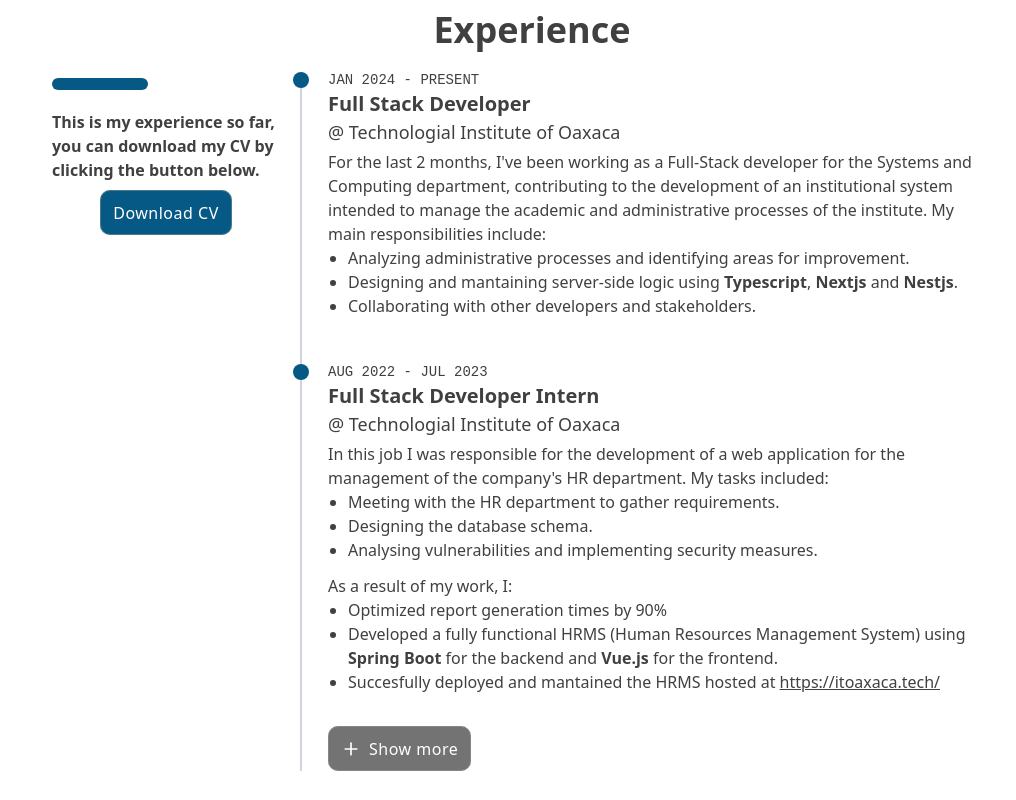
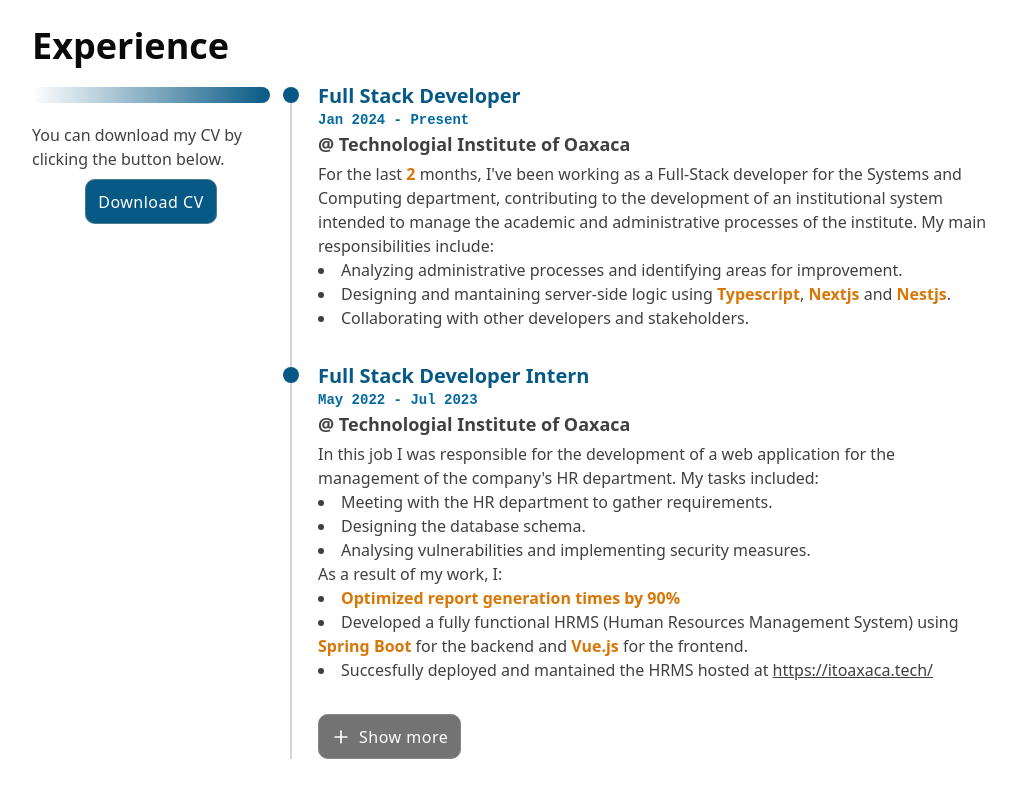
Before and after one commit to ralodev/ralodev, a Vue app: page / in a window 1280 px wide. Shown: the part 880-1680 px from the top of the page, without its empty margins (108-1124 px from the left). Built offline with nearby package versions, Linux system fonts and the light colour scheme.

Commit message:
Fix bug in login functionality

```diff
--- a/src/views/home/ExperienceSection.vue
+++ b/src/views/home/ExperienceSection.vue
@@ -1,91 +1,107 @@
 <template>
-  <section id="experience" name="experience" class="dark:text-gray-100 pt-[90px] min-h-screen z-50">
-    <div class="container max-w-5xl px-4 mx-auto relative">
-      <h3 class="text-4xl font-semibold text-center mb-5">Experience</h3>
-      <div class="relative grid gap-4 mx-4 sm:grid-cols-12">
-        <div class="col-span-12 sm:col-span-3 ">
+  <section id="experience" name="experience" class="body__section">
+    <div>
+      <h3 class="body__section__title">Experience</h3>
+      <div class="relative grid gap-4 sm:grid-cols-12">
+        <div class="col-span-12 sm:col-span-3">
           <div
-            class="text-center sm:text-left  sm:before:block before:w-24 before:h-3 before:mt-2 before:mb-5 before:rounded-md before:mx-auto before:hidden sm:before:mx-0 before:bg-sky-800 sticky top-24 ">
-            <span class="text-base font-semibold  dark:text-neutral-300">
-              This is my experience so far, you can download my CV by clicking the button below.
+            class="text-center sm:text-left sm:before:block before:w-full before:mx-auto before:h-4 before:mt-[5px] before:mb-5 before:rounded-lg before:hidden sm:before:mx-0 before:bg-gradient-to-l before:from-sky-800  before:dark:from-sky-500  sticky top-24">
+            <span class="text-base ">
+              You can download my CV by clicking the button below.
             </span>
             <PrimaryButton label="Download CV" class="mt-2 mx-auto" @click="gotoCV" />
           </div>
         </div>
         <div class="relative col-span-12 px-4 space-y-6 sm:col-span-9">
           <div
-            class="col-span-12 relative px-4 sm:col-span-8 before:absolute  before:top-[2px] before:bottom-0 before:w-0.5 before:-left-3 before:bg-gray-300 dark:before:bg-gray-700">
+            class="col-span-12 relative px-4 sm:col-span-8 before:absolute before:top-[5px] before:bottom-0 before:w-0.5 before:-left-3 before:bg-gray-300 dark:before:bg-gray-700">
             <div
-              class="flex flex-col relative before:absolute before:top-[2px]  before:w-4 before:h-4 before:rounded-full before:left-[-35px] before:z-[1] before:bg-sky-800 pb-8">
-              <time class="time text-sm " title="From 2022-08 to 2021-07">
+              class="flex flex-col relative before:absolute before:top-[5px] before:w-4 before:h-4 before:rounded-full before:left-[-35px] before:z-[1] before:bg-sky-800 before:dark:bg-sky-500 pb-8">
+              <h3 class="experience__title">
+                Full Stack Developer
+              </h3>
+              <time class="experience__time ">
                 Jan 2024 - Present
               </time>
-              <h3 class="text-xl font-semibold">
-                Full Stack Developer
-              </h3>
-              <h4 class="text-lg font-medium">
+              <h4 class="experience__company">
                 @ Technologial Institute of Oaxaca
               </h4>
-              <div class="dark:text-neutral-300">
-                <p class="mt-1" >
+              <div class="experience__description">
+                <p>
                   For the last
-                  <!-- calculate the months from Aug 2023 til today -->
+                  <strong class="experience__description--highlight">
                     {{ new Date().getMonth() - 11 + 12 * (new Date().getFullYear() - 2023) }}
-                  months, I've been working as a Full-Stack developer for the Systems and Computing department, contributing to the development of an institutional system intended to manage the academic and administrative processes of the institute. My main responsibilities include:
-                <ul class="list-disc ps-5 pb-3">
+                  </strong>
+                  months, I've been working as a Full-Stack developer for the Systems and Computing department,
+                  contributing to the development of an institutional system intended to manage the academic and
+                  administrative processes of the institute. My main responsibilities include:
+                <ul class="list-disc list-inside">
                   <li>Analyzing administrative processes and identifying areas for improvement.</li>
-                  <li>Designing and mantaining server-side logic using <strong>Typescript</strong>, <strong>Nextjs</strong> and <strong>Nestjs</strong>.</li>
+                  <li>Designing and mantaining server-side logic using
+                    <strong class="experience__description--highlight">Typescript</strong>,
+                    <strong class="experience__description--highlight">Nextjs</strong> and
+                    <strong class="experience__description--highlight">Nestjs</strong>.
+                  </li>
                   <li>Collaborating with other developers and stakeholders.</li>
                 </ul>
                 </p>
               </div>
             </div>
             <div
-              class="flex flex-col relative before:absolute  before:top-[2px] before:w-4 before:h-4 before:rounded-full before:left-[-35px] before:z-[1] before:bg-sky-800 pb-8">
-              <time class="time text-sm" title="From 2022-08 to 2021-07">
-                Aug 2022 - Jul 2023
-              </time>
-              <h3 class="text-xl font-semibold ">
+              class="flex flex-col relative before:absolute  before:top-[5px] before:w-4 before:h-4 before:rounded-full before:left-[-35px] before:z-[1] before:bg-sky-800 before:dark:bg-sky-500 pb-8">
+              <h3 class="experience__title">
                 Full Stack Developer Intern
               </h3>
-              <h4 class="text-lg font-medium ">
+              <time class="experience__time">
+                May 2022 - Jul 2023
+              </time>
+              <h4 class="experience__company">
                 @ Technologial Institute of Oaxaca
               </h4>
-              <div class="dark:text-neutral-300">
-                <p class="mt-1" >
-                  In this job I was responsible for the development of a web application for the management of the company's
+              <div class="experience__description">
+                <p>
+                  In this job I was responsible for the development of a web application for the management of the
+                  company's
                   HR department. My tasks included:
-                <ul class="list-disc ps-5 pb-3">
+                  <ul class="list-disc list-inside">
                     <li>Meeting with the HR department to gather requirements.</li>
                     <li>Designing the database schema.</li>
                     <li>Analysing vulnerabilities and implementing security measures.</li>
                   </ul>
                   As a result of my work, I:
-                  <ul class="list-disc ps-5">
-                  <li>Optimized report generation times by 90%</li>
+                  <ul class="list-disc list-inside">
+                    <li>
+                      <strong class="experience__description--highlight">
+                        Optimized report generation times by 90%
+                      </strong>
+                      </li>
                     <li>Developed a fully functional HRMS (Human Resources Management System)
-                    using <strong>Spring Boot</strong> for the backend and <strong>Vue.js</strong> for the frontend.</li>
-                  <li>Succesfully deployed and mantained the HRMS hosted at <a href="https://itoaxaca.tech" target="_blank"
-                      rel="noreferrer" class="underline">https://itoaxaca.tech/</a></li>
+                      using
+                      <strong class="experience__description--highlight">Spring Boot</strong> for the backend and
+                      <strong class="experience__description--highlight">Vue.js</strong> for the frontend.
+                    </li>
+                    <li>Succesfully deployed and mantained the HRMS hosted at <a href="https://itoaxaca.tech"
+                        target="_blank" rel="noreferrer" class="underline">https://itoaxaca.tech/</a></li>
                   </ul>
                 </p>
               </div>
             </div>
             <div
-            :class=" more && 'flex flex-col relative before:absolute  before:top-[5px] before:w-4 before:h-4 before:rounded-full before:left-[-35px] before:z-[1] before:bg-sky-800'">
-            <div class="duration-500 transition-all overflow-y-hidden" :class="more ? 'h-[310px] sm:h-[310px] md:h-[260px]' : 'h-[0px]'">
-            <time class="time text-sm">Jun 2019 - Aug 2019</time>
-              <h3 class="text-xl font-semibold ">
+              :class="more && 'flex flex-col relative before:absolute  before:top-[5px] before:w-4 before:h-4 before:rounded-full before:left-[-35px] before:z-[1] before:bg-sky-800 before:dark:bg-sky-500'">
+              <div class="duration-500 transition-all overflow-y-hidden"
+                :class="more ? 'h-[310px] sm:h-[310px] md:h-[260px]' : 'h-[0px]'">
+                <h3 class="experience__title">
                   Touristic Ambassador
                 </h3>
-              <h4 class="text-lg font-medium">
+                <time class="experience__time">Jun 2019 - Aug 2019</time>
+                <h4 class="experience__company">
                   @ SECTUR Oaxaca
                 </h4>
-              <div class="dark:text-neutral-300">
-                <p class="mt-1" >
+                <div class="experience__description">
+                  <p>
                     Worked as Turistic Ambassador for the <a href="https://www.oaxaca.gob.mx/ageo/la-guelaguetza/"
                       class="underline">Guelaguetza</a> 2019. Some of the tasks I was involved in included:
-                <ul class="list-disc ps-5">
+                  <ul class="list-disc list-inside">
                     <li>Multilingual Communication: Facilitating communication between visitors and locals, acting as an
                       interpreter when necessary</li>
                     <li>Logistics and Organization: Planning and coordinating activities and ensuring logistical
@@ -95,23 +111,29 @@
                 </div>
               </div>
             </div>
-            <PrimaryButton :label="more ? 'Show less' : 'Show more'" icon-left
-            severity="secondary" @click="more = !more">
-            <svg v-if="more" viewBox="0 0 24 24" stroke-width="2" stroke="currentColor" fill="none" stroke-linecap="round" stroke-linejoin="round"><path stroke="none" d="M0 0h24v24H0z" fill="none"/><path d="M5 12l14 0" /></svg>
-            <svg v-else viewBox="0 0 24 24" stroke-width="2" stroke="currentColor" fill="none" stroke-linecap="round" stroke-linejoin="round"><path stroke="none" d="M0 0h24v24H0z" fill="none"/><path d="M12 5l0 14" /><path d="M5 12l14 0" /></svg>
+            <PrimaryButton :label="more ? 'Show less' : 'Show more'" icon-left severity="secondary" @click="more = !more">
+              <svg v-if="more" viewBox="0 0 24 24" stroke-width="2" stroke="currentColor" fill="none"
+                stroke-linecap="round" stroke-linejoin="round">
+                <path stroke="none" d="M0 0h24v24H0z" fill="none" />
+                <path d="M5 12l14 0" />
+              </svg>
+              <svg v-else viewBox="0 0 24 24" stroke-width="2" stroke="currentColor" fill="none" stroke-linecap="round"
+                stroke-linejoin="round">
+                <path stroke="none" d="M0 0h24v24H0z" fill="none" />
+                <path d="M12 5l0 14" />
+                <path d="M5 12l14 0" />
+              </svg>
             </PrimaryButton>
           </div>
         </div>
       </div>
     </div>
-  </section>
-</template>
+</section></template>
 
 <script lang="ts" setup>
 import { ref } from 'vue'
 import PrimaryButton from '@/components/buttons/PrimaryButton.vue';
 const more = ref(false)
-
 function gotoCV() {
   window.open('./cv.pdf', '_blank')
 }
```
Lines whose indentation alone changed are shown as unchanged.
